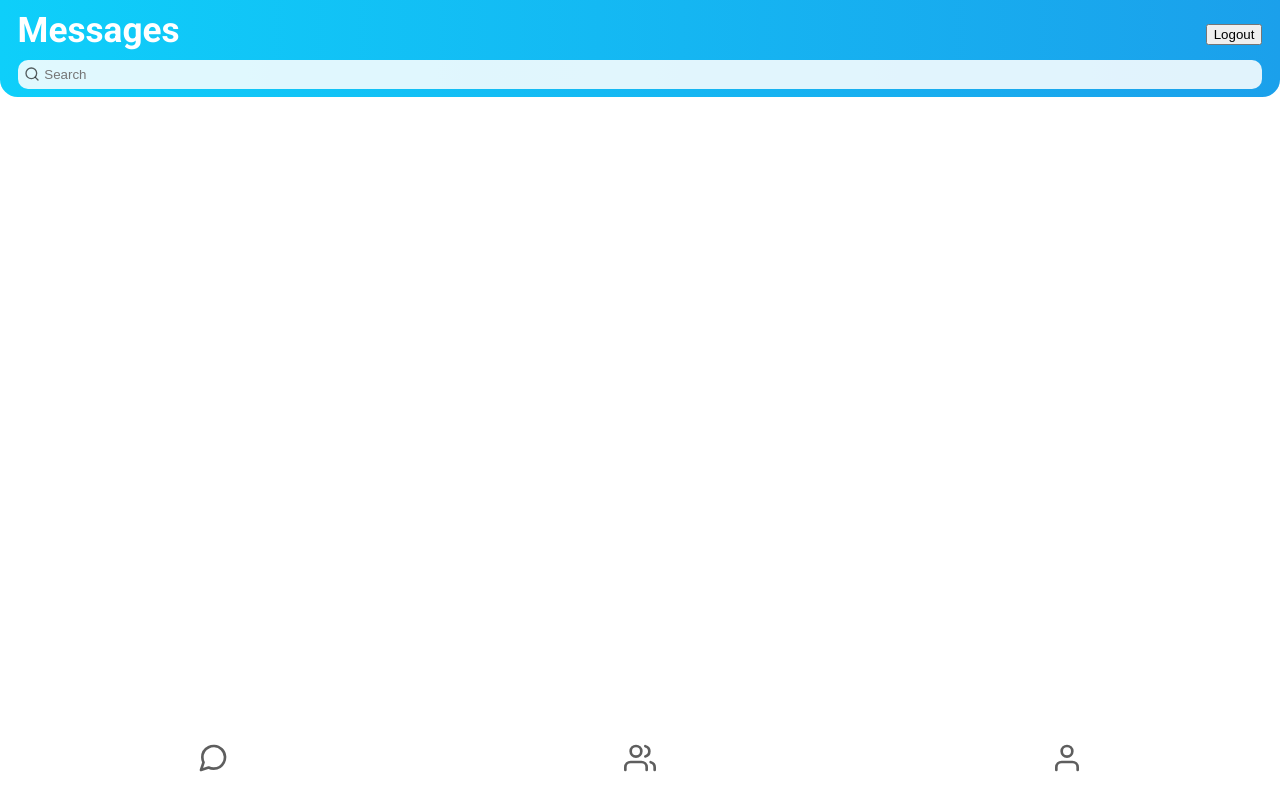
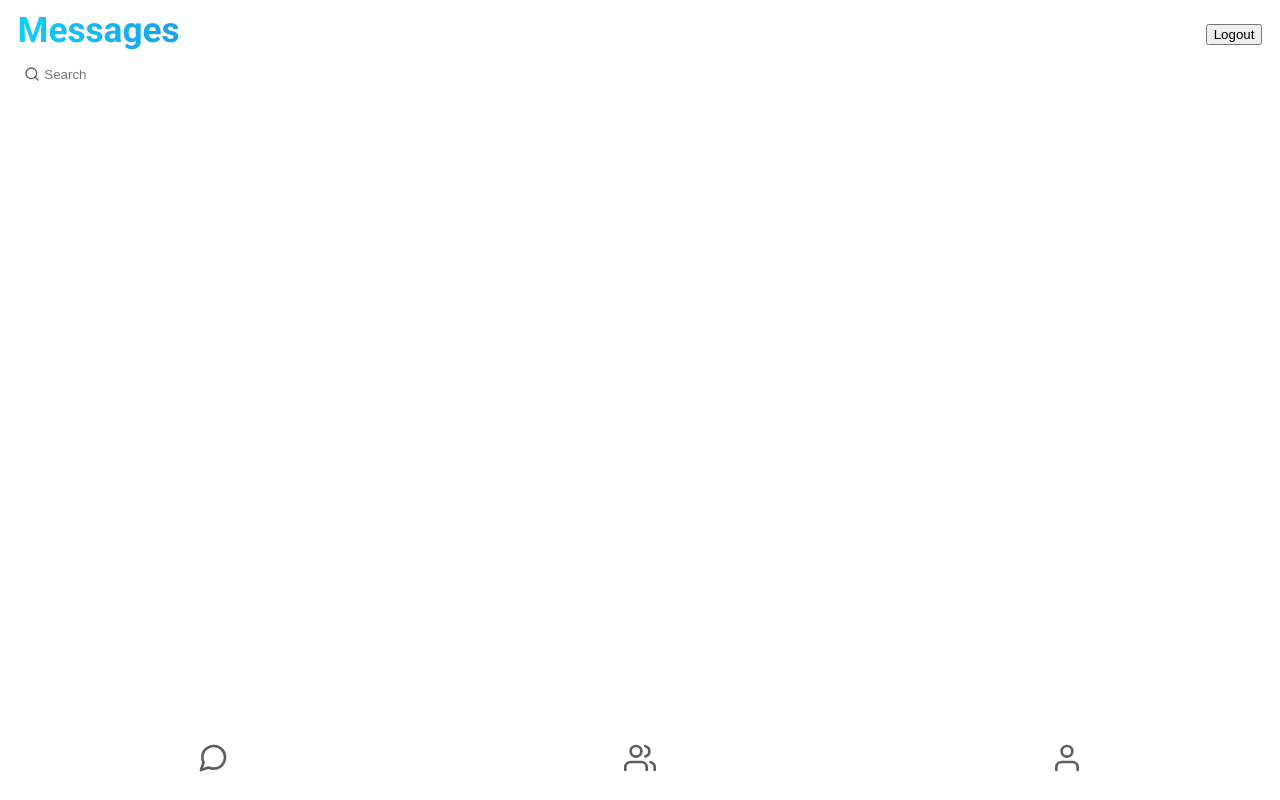
Before and after one commit to pawelsobkowski/react-chat, a React (Create React App) app: page /#/chats in a window 1280 px wide. Built offline with nearby package versions, Linux system fonts and the light colour scheme; sample sign-in values are in the browser's storage.

Commit message:
style: change header background and title color

```diff
--- a/src/parts/Header/style.js
+++ b/src/parts/Header/style.js
@@ -4,15 +4,9 @@ import { Search as Icon } from "react-feather";
 
 const Header = styled.div`
   width: 100%;
-  background: linear-gradient(
-    270deg,
-    ${COLORS.primaryColor} 0%,
-    ${COLORS.lightPrimaryColor} 100%
-  );
+  background: ${COLORS.backgroundColor};
   padding: 0.5em 1em;
   font-size: 1.1em;
-  border-bottom-left-radius: 1em;
-  border-bottom-right-radius: 1em;
   display: flex;
   flex-direction: column;
   justify-content: flex-start;
@@ -27,7 +21,15 @@ const TopSection = styled.div`
 `;
 
 const Title = styled.h1`
-  color: ${COLORS.backgroundColor};
+  background-image: linear-gradient(
+    270deg,
+    ${COLORS.primaryColor} 0%,
+    ${COLORS.lightPrimaryColor} 100%
+  );
+  -webkit-background-clip: text;
+  -moz-background-clip: text;
+  -webkit-text-fill-color: transparent;
+  -moz-text-fill-color: transparent;
   margin: 0 0 0.25em 0;
 `;
 
@@ -41,7 +43,7 @@ const Search = styled.input`
   border: none;
   padding: 0.55em 0.25em 0.5em 2em;
   border-radius: 0.75em;
-  background-color: ${COLORS.transparentBgColor};
+  background-color: ${COLORS.transparentSearchBgColor};
   color: ${COLORS.black087};
 `;
 
```
